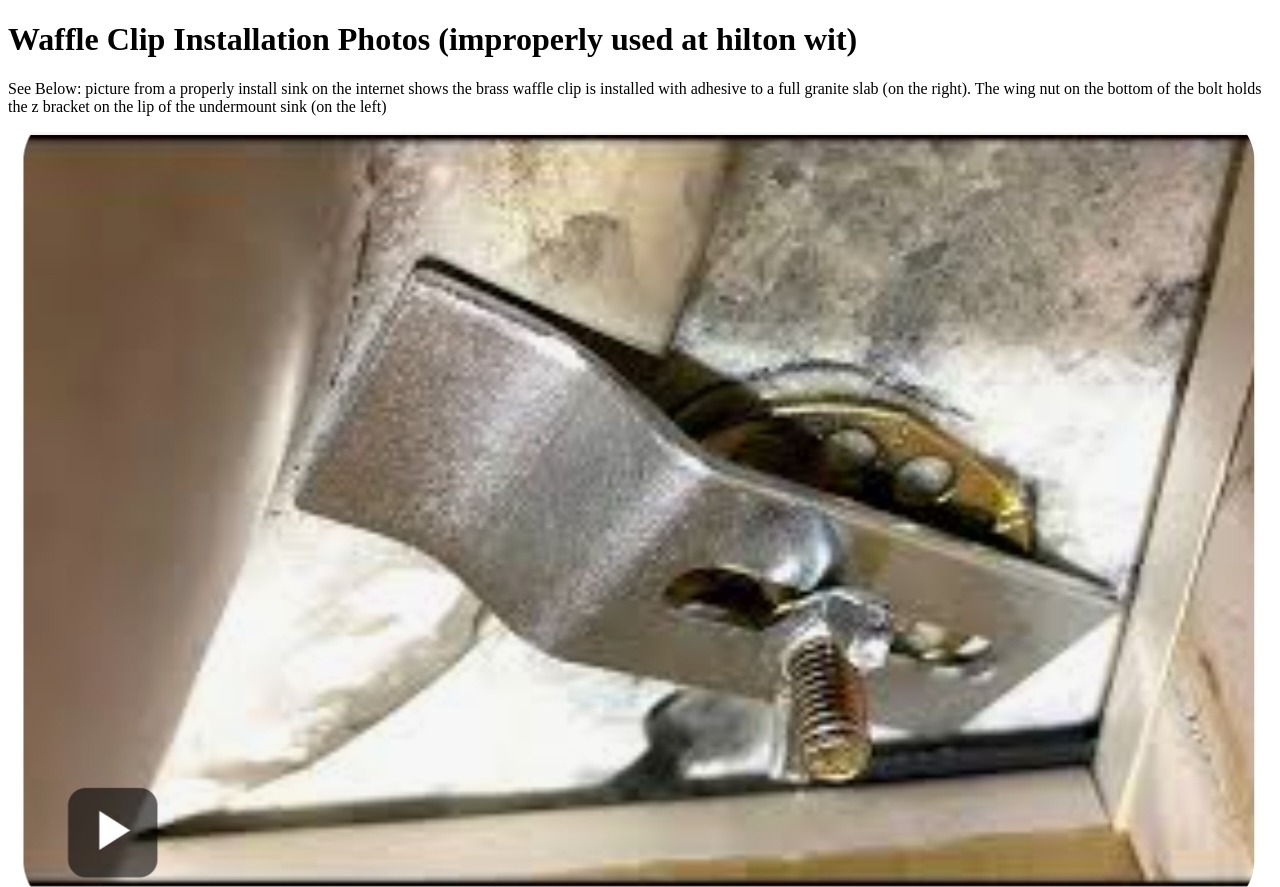
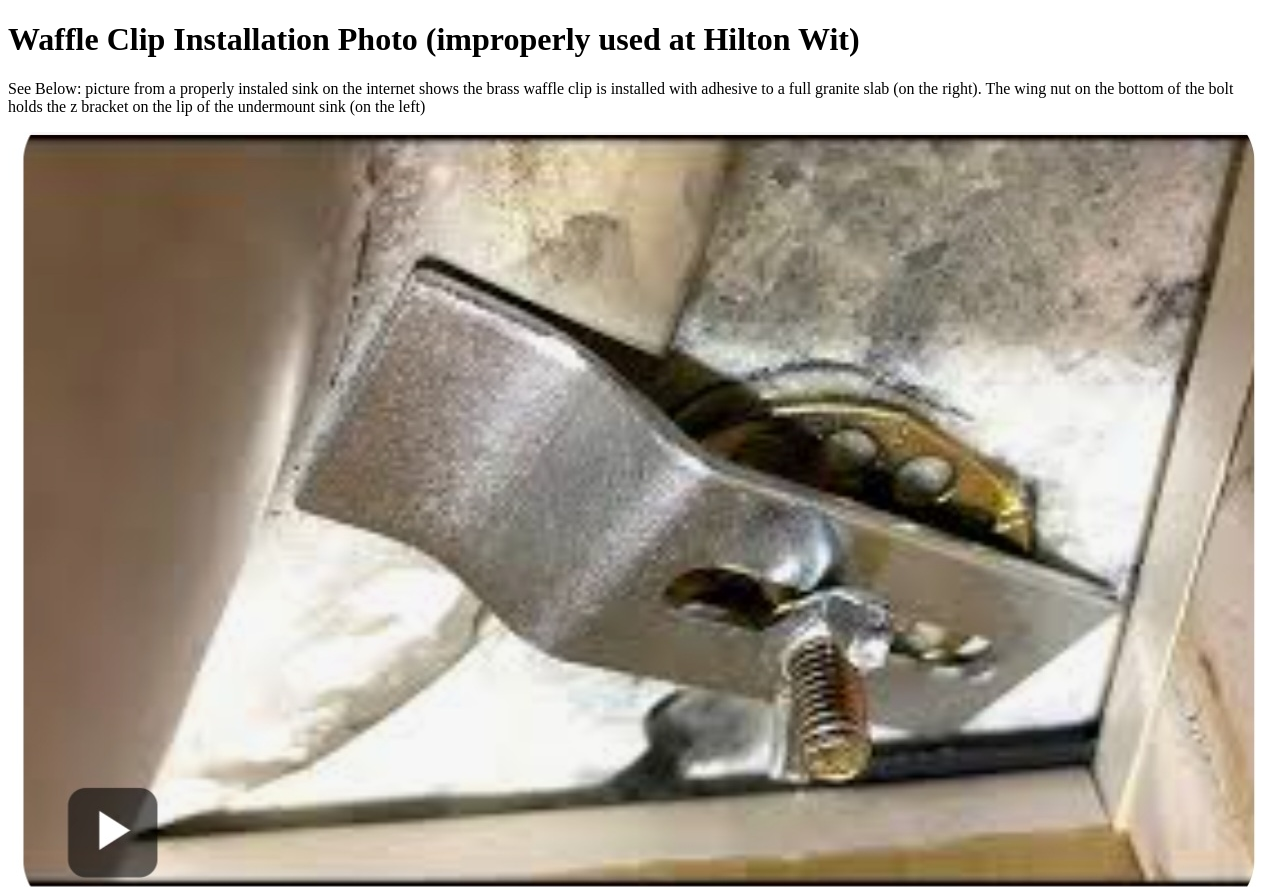
Before and after one commit to SimileMedia/HiltonSink, a plain HTML site: page wronginstall.html in a window 1280 px wide. Shown: the top 887 px of the page. Drawn offline with Linux system fonts and the light colour scheme.

Commit message:
Update wronginstall.html small typos

```diff
--- a/wronginstall.html
+++ b/wronginstall.html
@@ -6,8 +6,8 @@
     <title>Wrong Install</title>
 </head>
 <body>
-    <h1>Waffle Clip Installation Photos (improperly used at hilton wit)</h1>
-    <p> See Below: picture from a properly install sink on the internet shows the brass waffle clip is installed with adhesive to a full granite slab (on the right). The wing nut on the bottom of the bolt holds the z bracket on the lip of the undermount sink (on the left)</p>
+    <h1>Waffle Clip Installation Photo (improperly used at Hilton Wit)</h1>
+    <p> See Below: picture from a properly instaled sink on the internet shows the brass waffle clip is installed with adhesive to a full granite slab (on the right). The wing nut on the bottom of the bolt holds the z bracket on the lip of the undermount sink (on the left)</p>
     <img src="WaffleClipWrongInstall.jpg" alt="Wrong Installation" style="max-width:100%; height:auto;">
     <p><a href="index.html">Go Back to Main Page</a></p>
 </body>
```
